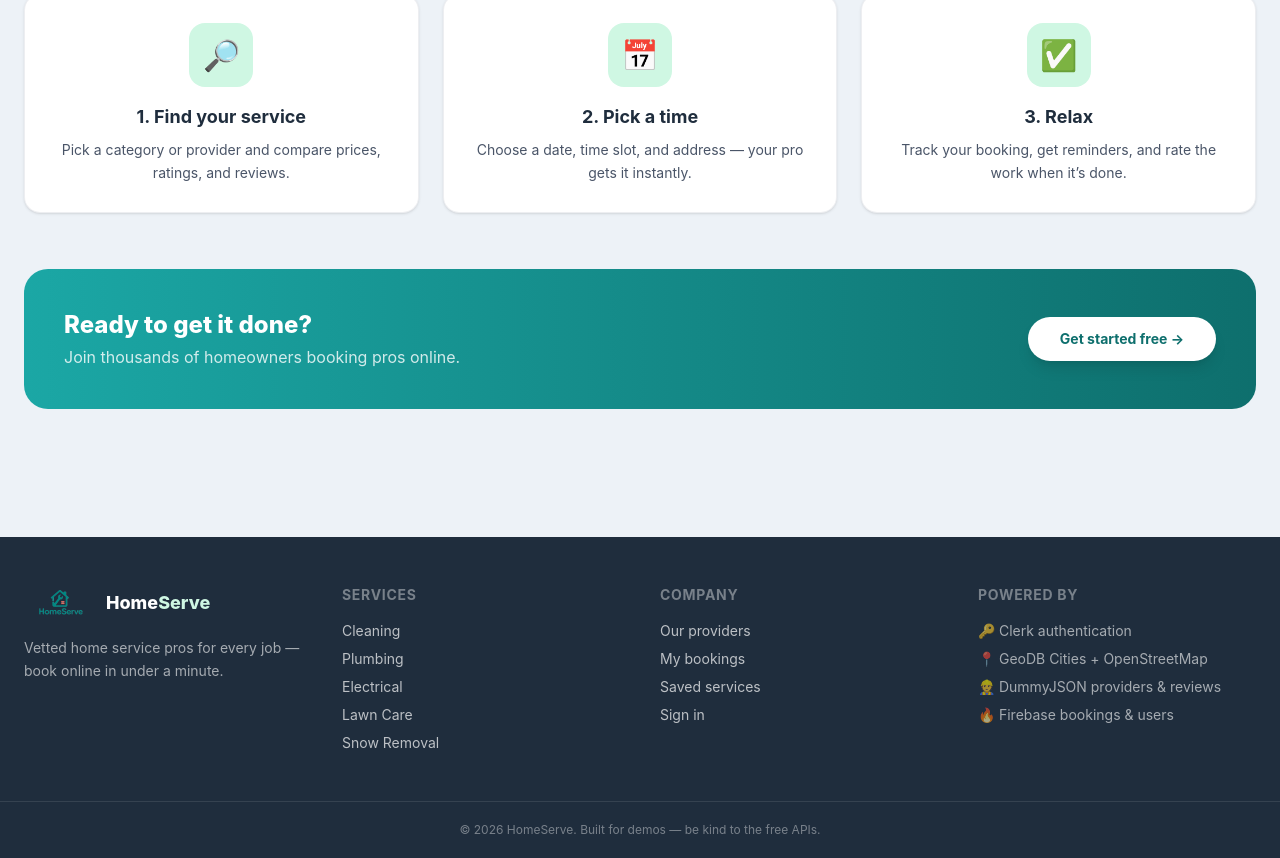
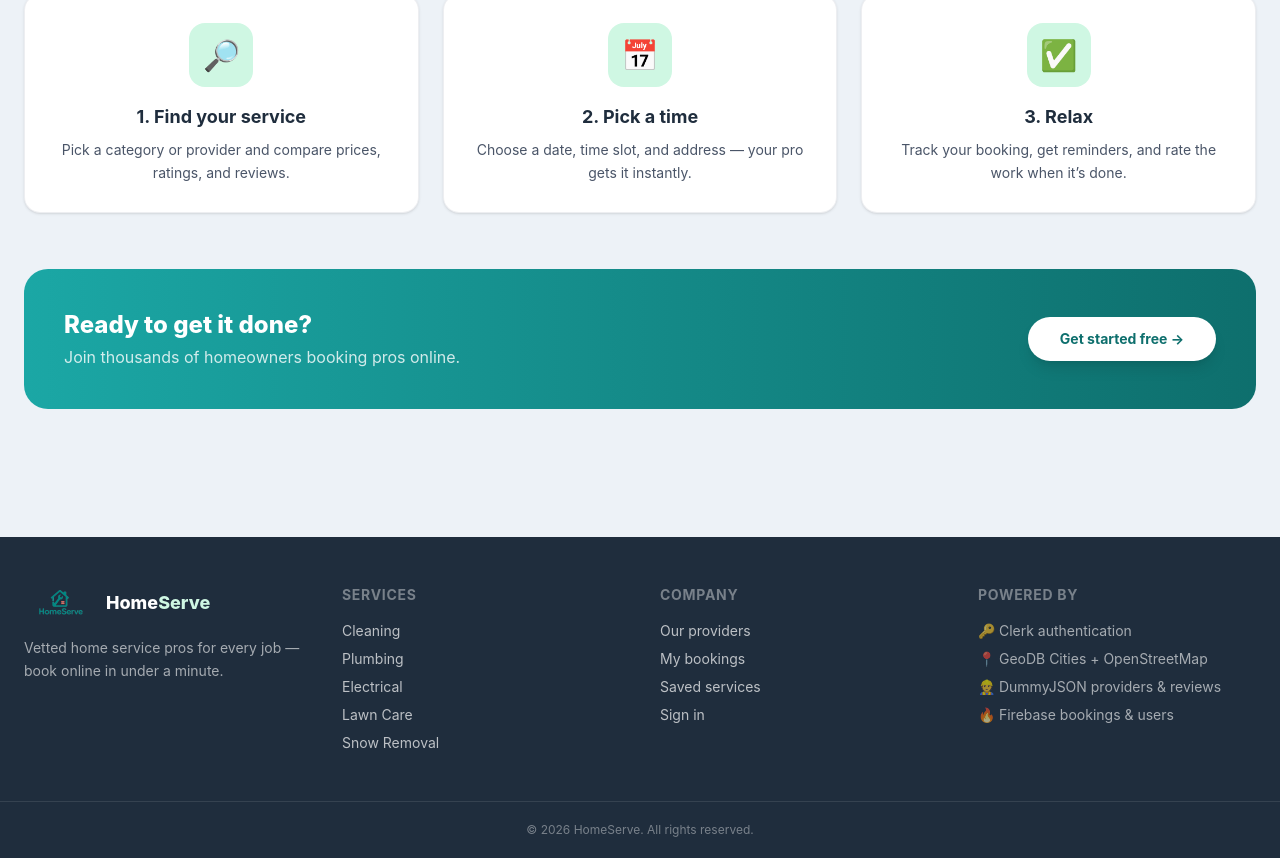
Before and after one commit to Anh-Khoi-Ngo/HomeServe, a React (Vite) app: page / in a window 1280 px wide. Shown: the part 2062-2920 px from the top of the page. Built offline with nearby package versions, Linux system fonts and the light colour scheme; no server answers.

Commit message:
fix: update footer copyright message to "All rights reserved"

```diff
--- a/src/components/Footer.jsx
+++ b/src/components/Footer.jsx
@@ -51,7 +51,7 @@ export default function Footer() {
         </div>
       </div>
       <div className="border-t border-white/10 py-5 text-center text-xs text-white/40">
-        © {new Date().getFullYear()} HomeServe. Built for demos — be kind to the free APIs.
+        © {new Date().getFullYear()} HomeServe. All rights reserved.
       </div>
     </footer>
   )
```
